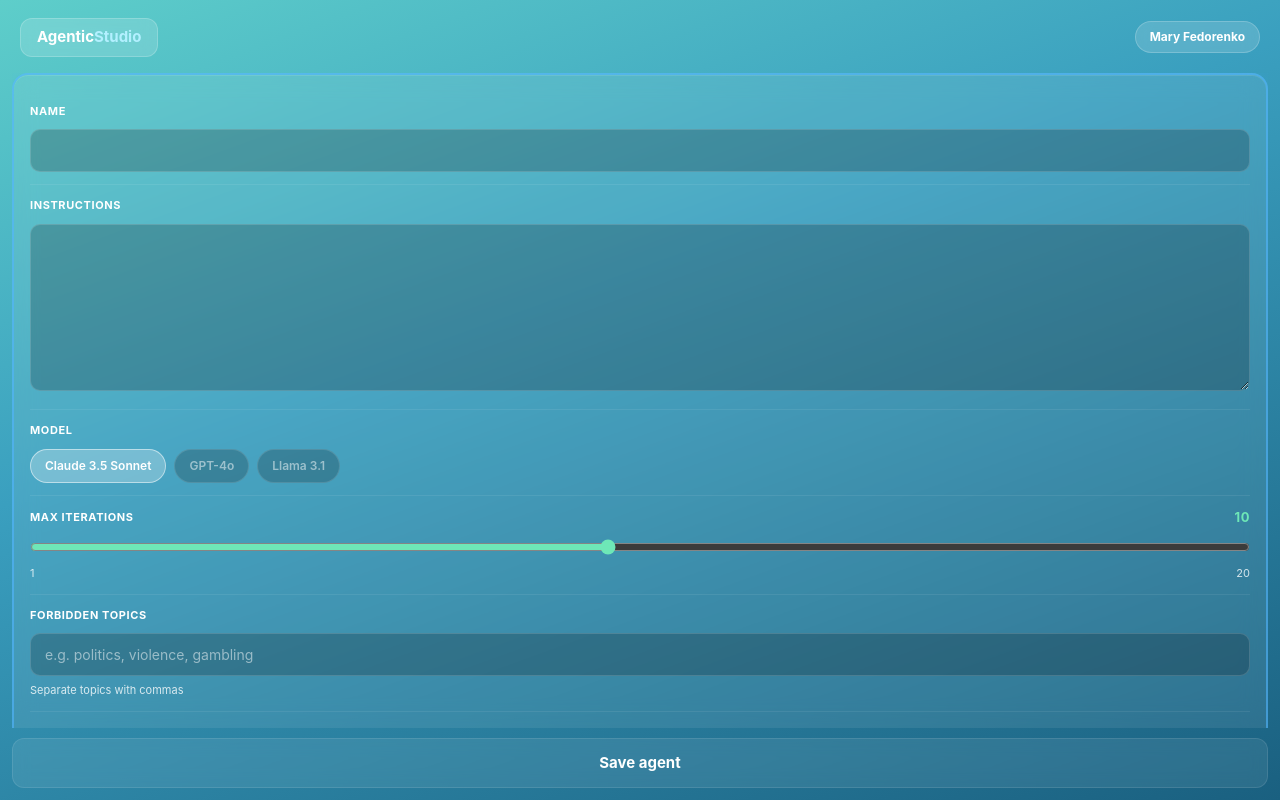
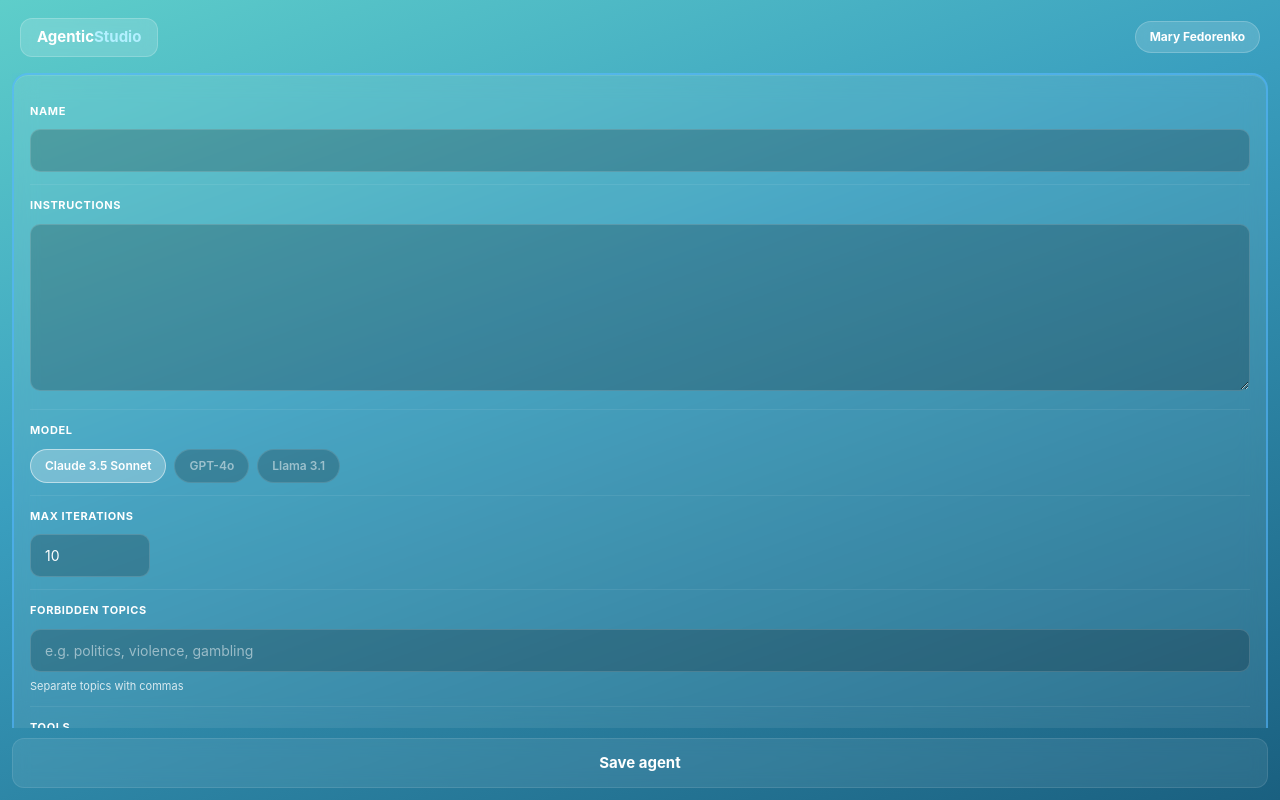
Before and after one commit to Marichka-chicheri/agent-test, a React (Vite) app in the folder front-end/: page / in a window 1280 px wide. Built offline with nearby package versions, Linux system fonts and the light colour scheme.

Commit message:
fixed slider in max iterations

```diff
--- a/front-end/src/pages/CreateAgent.jsx
+++ b/front-end/src/pages/CreateAgent.jsx
@@ -10,6 +10,7 @@ const CreateAgent = () => {
     maxSteps: 10,
     forbiddenTopics: '',
   })
+  const [maxStepsInput, setMaxStepsInput] = useState('10')
 
   function handleSave() {
     if (!config.name.trim() || !config.instructions.trim()) return
@@ -84,20 +85,19 @@ const CreateAgent = () => {
 
           {/* Max Iterations */}
           <div style={styles.section}>
-            <label style={styles.label}>
-              Max Iterations
-              <span style={styles.sliderVal}>{config.maxSteps}</span>
-            </label>
+            <label style={styles.label}>Max Iterations</label>
             <input
-              type="range"
+              type="number"
               min={1} max={20}
-              value={config.maxSteps}
-              onChange={e => setConfig({ ...config, maxSteps: Number(e.target.value) })}
-              style={styles.slider}
+              value={maxStepsInput}
+              onChange={e => setMaxStepsInput(e.target.value)}
+              onBlur={() => {
+                const val = Math.min(20, Math.max(1, Number(maxStepsInput) || 1))
+                setMaxStepsInput(String(val))
+                setConfig({ ...config, maxSteps: val })
+              }}
+              style={{ ...styles.input, width: 120 }}
             />
-            <div style={styles.sliderHints}>
-              <span>1</span><span>20</span>
-            </div>
           </div>
 
           {/* Forbidden Topics */}
```
